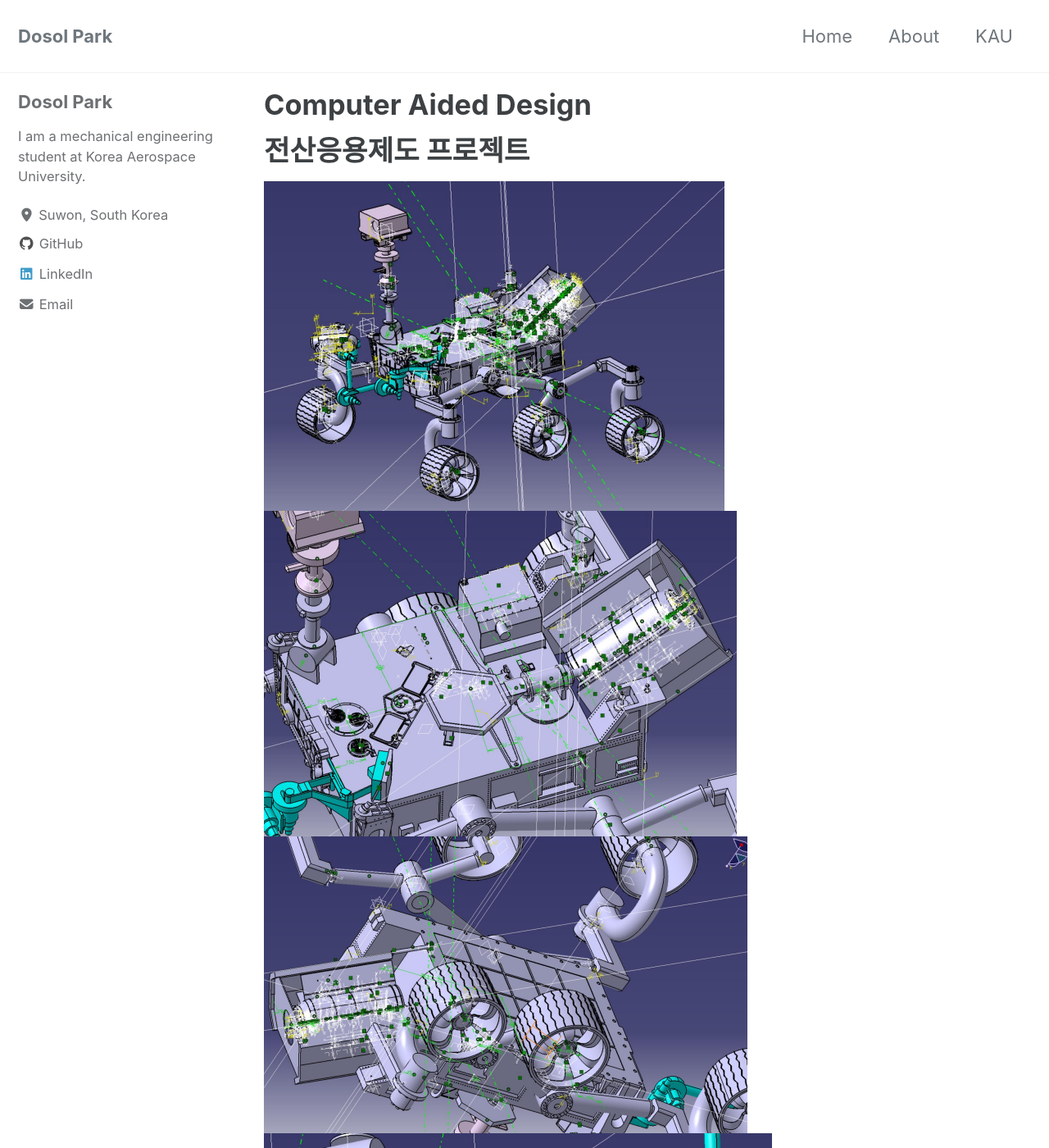
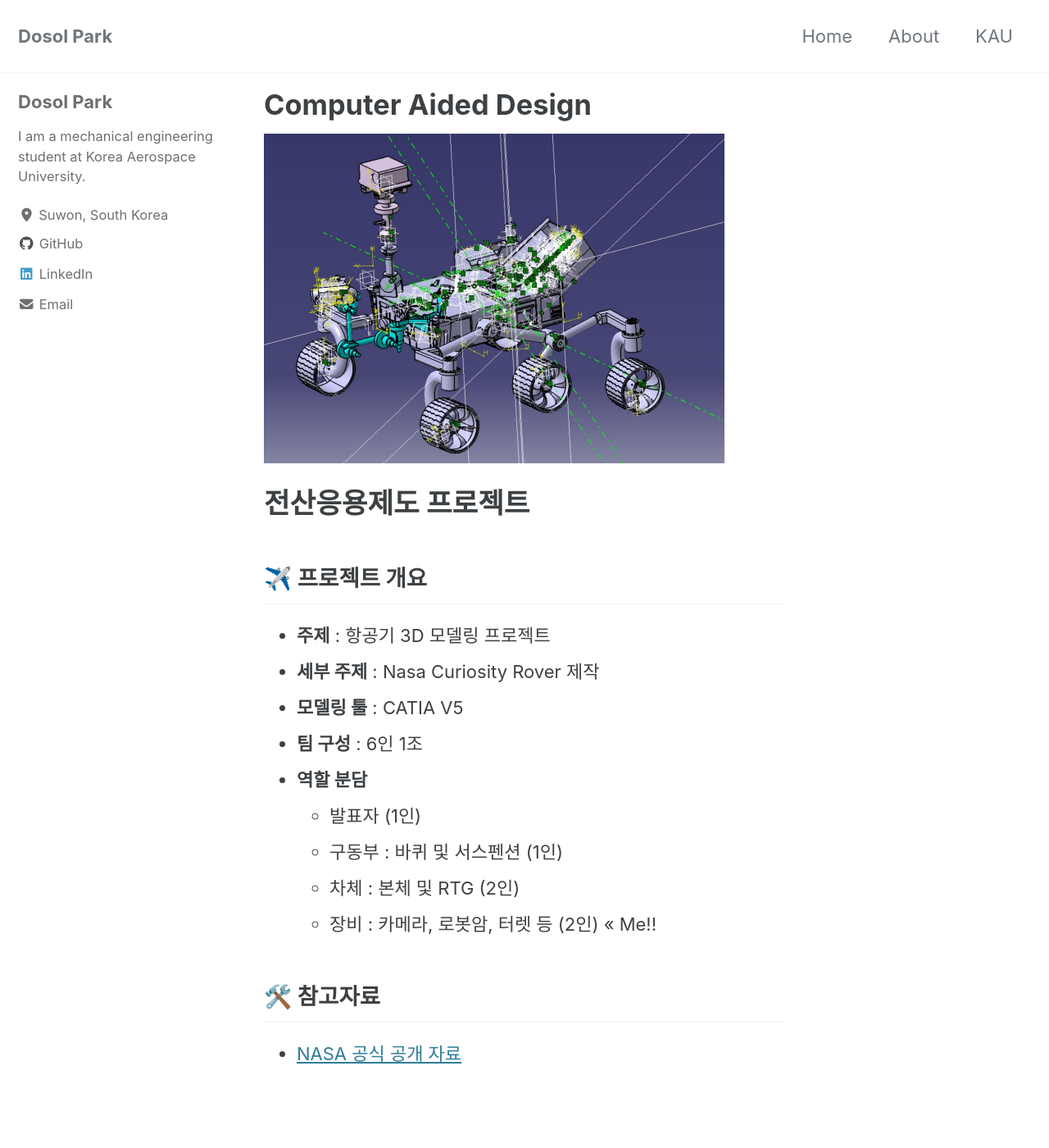
Before and after one commit to parkdosol/parkdosol.github.io, a Jekyll site: the page built from _pages/kau/cad-project.md, in a window 1280 px wide and 1400 px high. Shown: the whole window at 82% size. Built offline with Jekyll 4.4.1, drawn with Linux system fonts in a browser that asks for light colours; cached includes are drawn as plain includes.

Commit message:
cad-project update

```diff
--- a/_pages/kau/cad-project.md
+++ b/_pages/kau/cad-project.md
@@ -5,8 +5,24 @@ permalink: /kau/cad-project/
 author_profile: true
 ---
 
+
+![CATIA Rover Model 1](/assets/images/kau/CATIA_Rover_1.png)
+<!-- ![CATIA Rover Model 2](/assets/images/kau/CATIA_Rover_2.png)
+![CATIA Rover Model 3](/assets/images/kau/CATIA_Rover_3.png)
+![CATIA Rover Model 4](/assets/images/kau/CATIA_Rover_4.png) -->
+
 # 전산응용제도 프로젝트
-![CATIA Rover Model 1](/assets/images/kau/CATIA_Rover_1.png)
-![CATIA Rover Model 2](/assets/images/kau/CATIA_Rover_2.png)
-![CATIA Rover Model 3](/assets/images/kau/CATIA_Rover_3.png)
-![CATIA Rover Model 4](/assets/images/kau/CATIA_Rover_4.png)
+
+## ✈️ 프로젝트 개요
+- **주제** : 항공기 3D 모델링 프로젝트
+- **세부 주제** : Nasa Curiosity Rover 제작
+- **모델링 툴** : CATIA V5
+- **팀 구성** : 6인 1조
+- **역할 분담**
+    - 발표자 (1인)
+    - 구동부 : 바퀴 및 서스펜션 (1인)
+    - 차체 : 본체 및 RTG (2인)
+    - 장비 : 카메라, 로봇암, 터렛 등 (2인) << Me!!
+
+## 🛠️ 참고자료
+-  [NASA 공식 공개 자료](https://science.nasa.gov/resource/curiosity-rover-3d-model/)
```
